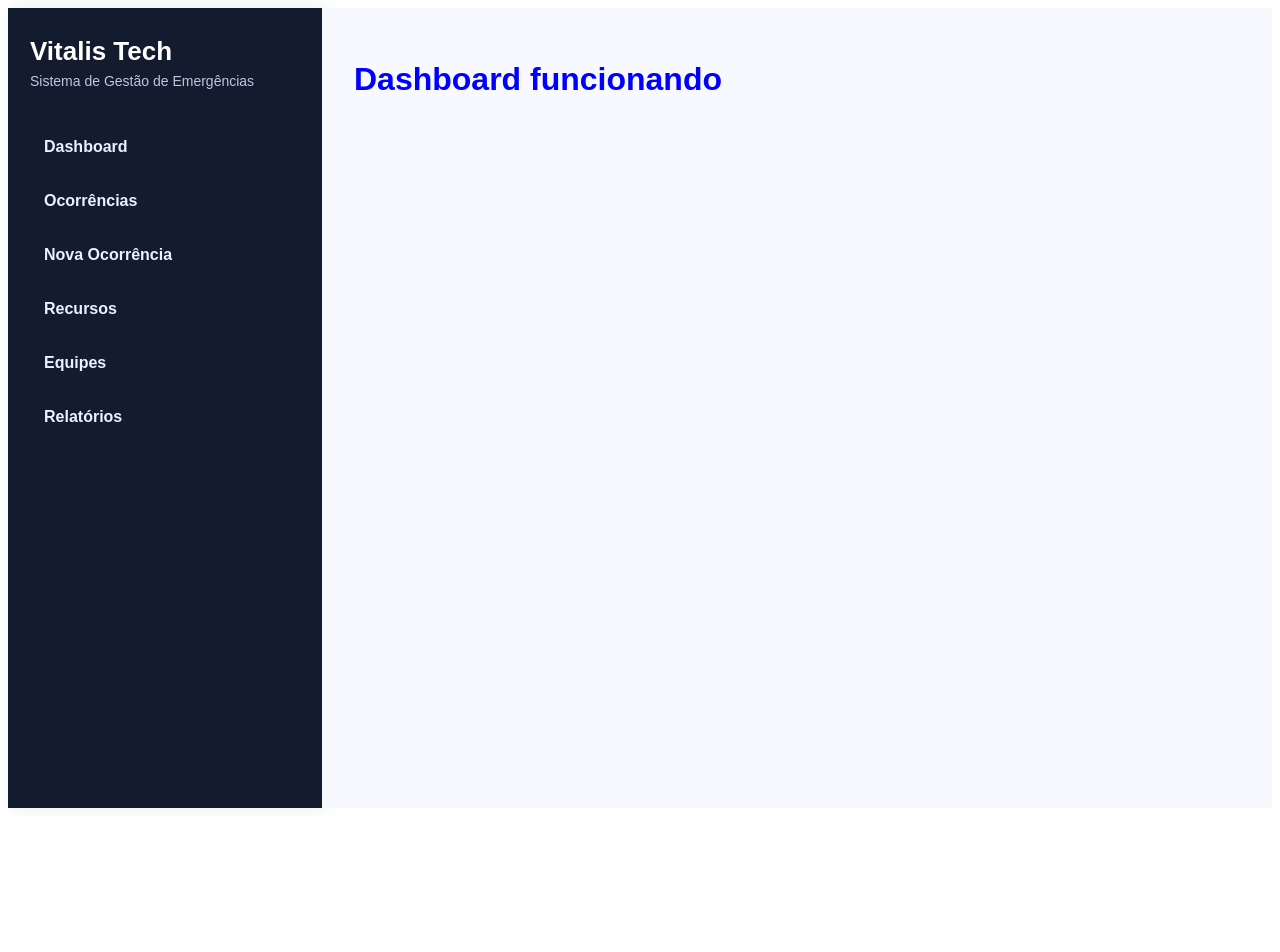
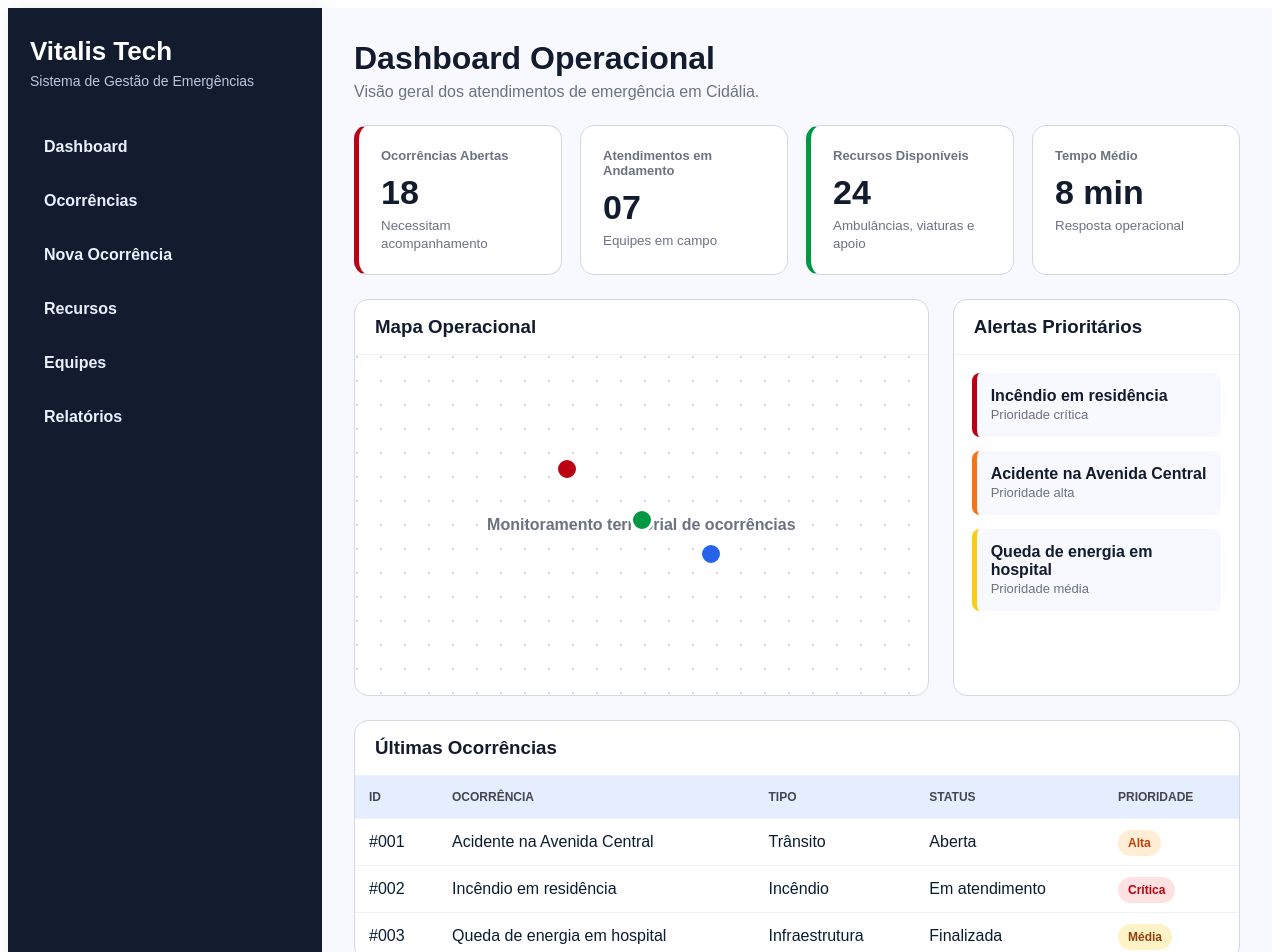
Before and after one commit to matheusaraujo00727/sistema-emergencia-rotas, an Angular app in the folder frontend/: page /dashboard in a window 1280 px wide. Shown: the top 952 px of the page. Before the commit the page ends 816 px from the top, so only its background shows below. Built offline with nearby package versions, Linux system fonts and the light colour scheme.

Commit message:
feat(dashboard): implementa dashboard operacional

```diff
--- a/frontend/src/app/pages/dashboard/dashboard.css
+++ b/frontend/src/app/pages/dashboard/dashboard.css
@@ -0,0 +1,196 @@
+.dashboard {
+  max-width: 1200px;
+}
+
+.page-header {
+  margin-bottom: 24px;
+}
+
+.page-header h2 {
+  margin: 0;
+  font-size: 32px;
+  color: #131b2e;
+}
+
+.page-header p {
+  margin-top: 6px;
+  color: #6b7280;
+}
+
+.kpi-grid {
+  display: grid;
+  grid-template-columns: repeat(4, 1fr);
+  gap: 18px;
+  margin-bottom: 24px;
+}
+
+.kpi-card {
+  background: #ffffff;
+  border: 1px solid #d3d8e0;
+  border-radius: 14px;
+  padding: 22px;
+}
+
+.kpi-card span {
+  display: block;
+  color: #6b7280;
+  font-size: 13px;
+  font-weight: 700;
+}
+
+.kpi-card strong {
+  display: block;
+  font-size: 34px;
+  color: #131b2e;
+  margin: 10px 0 4px;
+}
+
+.kpi-card small {
+  color: #6b7280;
+}
+
+.kpi-card.danger {
+  border-left: 5px solid #bb0112;
+}
+
+.kpi-card.success {
+  border-left: 5px solid #009842;
+}
+
+.content-grid {
+  display: grid;
+  grid-template-columns: 2fr 1fr;
+  gap: 24px;
+  margin-bottom: 24px;
+}
+
+.panel {
+  background: #ffffff;
+  border: 1px solid #d3d8e0;
+  border-radius: 14px;
+  overflow: hidden;
+}
+
+.panel-header {
+  padding: 16px 20px;
+  border-bottom: 1px solid #eef1f5;
+}
+
+.panel-header h3 {
+  margin: 0;
+  color: #131b2e;
+}
+
+.map-placeholder {
+  height: 340px;
+  position: relative;
+  display: grid;
+  place-items: center;
+  background-image: radial-gradient(circle at 2px 2px, #cbd5e1 1px, transparent 0);
+  background-size: 24px 24px;
+  color: #6b7280;
+  font-weight: 700;
+}
+
+.pin {
+  position: absolute;
+  width: 18px;
+  height: 18px;
+  border-radius: 50%;
+  border: 3px solid white;
+}
+
+.pin-red {
+  background: #bb0112;
+  top: 30%;
+  left: 35%;
+}
+
+.pin-blue {
+  background: #2563eb;
+  top: 55%;
+  left: 60%;
+}
+
+.pin-green {
+  background: #009842;
+  top: 45%;
+  left: 48%;
+}
+
+.alert-list {
+  padding: 18px;
+  display: flex;
+  flex-direction: column;
+  gap: 14px;
+}
+
+.alert-card {
+  border-left: 5px solid #999;
+  background: #f8f9ff;
+  padding: 14px;
+  border-radius: 8px;
+}
+
+.alert-card strong {
+  display: block;
+  color: #131b2e;
+}
+
+.alert-card span {
+  font-size: 13px;
+  color: #6b7280;
+}
+
+.critical {
+  border-color: #bb0112;
+}
+
+.high {
+  border-color: #f97316;
+}
+
+.medium {
+  border-color: #facc15;
+}
+
+table {
+  width: 100%;
+  border-collapse: collapse;
+}
+
+th {
+  background: #e5eeff;
+  text-align: left;
+  padding: 14px;
+  font-size: 12px;
+  text-transform: uppercase;
+  color: #45464d;
+}
+
+td {
+  padding: 14px;
+  border-top: 1px solid #eef1f5;
+}
+
+.chip {
+  padding: 6px 10px;
+  border-radius: 999px;
+  font-size: 12px;
+  font-weight: 800;
+}
+
+.chip.critical {
+  background: #fee2e2;
+  color: #bb0112;
+}
+
+.chip.high {
+  background: #ffedd5;
+  color: #c2410c;
+}
+
+.chip.medium {
+  background: #fef3c7;
+  color: #92400e;
+}
--- a/frontend/src/app/pages/dashboard/dashboard.html
+++ b/frontend/src/app/pages/dashboard/dashboard.html
@@ -1,3 +1,116 @@
-<h1 style="color: blue">
-  Dashboard funcionando
-</h1>
+<div class="dashboard">
+  <div class="page-header">
+    <div>
+      <h2>Dashboard Operacional</h2>
+      <p>Visão geral dos atendimentos de emergência em Cidália.</p>
+    </div>
+  </div>
+
+  <section class="kpi-grid">
+    <div class="kpi-card danger">
+      <span>Ocorrências Abertas</span>
+      <strong>18</strong>
+      <small>Necessitam acompanhamento</small>
+    </div>
+
+    <div class="kpi-card">
+      <span>Atendimentos em Andamento</span>
+      <strong>07</strong>
+      <small>Equipes em campo</small>
+    </div>
+
+    <div class="kpi-card success">
+      <span>Recursos Disponíveis</span>
+      <strong>24</strong>
+      <small>Ambulâncias, viaturas e apoio</small>
+    </div>
+
+    <div class="kpi-card">
+      <span>Tempo Médio</span>
+      <strong>8 min</strong>
+      <small>Resposta operacional</small>
+    </div>
+  </section>
+
+  <section class="content-grid">
+    <div class="panel">
+      <div class="panel-header">
+        <h3>Mapa Operacional</h3>
+      </div>
+
+      <div class="map-placeholder">
+        <div class="pin pin-red"></div>
+        <div class="pin pin-blue"></div>
+        <div class="pin pin-green"></div>
+        <p>Monitoramento territorial de ocorrências</p>
+      </div>
+    </div>
+
+    <div class="panel">
+      <div class="panel-header">
+        <h3>Alertas Prioritários</h3>
+      </div>
+
+      <div class="alert-list">
+        <div class="alert-card critical">
+          <strong>Incêndio em residência</strong>
+          <span>Prioridade crítica</span>
+        </div>
+
+        <div class="alert-card high">
+          <strong>Acidente na Avenida Central</strong>
+          <span>Prioridade alta</span>
+        </div>
+
+        <div class="alert-card medium">
+          <strong>Queda de energia em hospital</strong>
+          <span>Prioridade média</span>
+        </div>
+      </div>
+    </div>
+  </section>
+
+  <section class="panel">
+    <div class="panel-header">
+      <h3>Últimas Ocorrências</h3>
+    </div>
+
+    <table>
+      <thead>
+      <tr>
+        <th>ID</th>
+        <th>Ocorrência</th>
+        <th>Tipo</th>
+        <th>Status</th>
+        <th>Prioridade</th>
+      </tr>
+      </thead>
+
+      <tbody>
+      <tr>
+        <td>#001</td>
+        <td>Acidente na Avenida Central</td>
+        <td>Trânsito</td>
+        <td>Aberta</td>
+        <td><span class="chip high">Alta</span></td>
+      </tr>
+
+      <tr>
+        <td>#002</td>
+        <td>Incêndio em residência</td>
+        <td>Incêndio</td>
+        <td>Em atendimento</td>
+        <td><span class="chip critical">Crítica</span></td>
+      </tr>
+
+      <tr>
+        <td>#003</td>
+        <td>Queda de energia em hospital</td>
+        <td>Infraestrutura</td>
+        <td>Finalizada</td>
+        <td><span class="chip medium">Média</span></td>
+      </tr>
+      </tbody>
+    </table>
+  </section>
+</div>
--- a/frontend/src/app/pages/dashboard/dashboard.ts
+++ b/frontend/src/app/pages/dashboard/dashboard.ts
@@ -2,6 +2,8 @@ import { Component } from '@angular/core';
 
 @Component({
   selector: 'app-dashboard',
-  template: '<h1 style="color: blue">Dashboard funcionando</h1>',
+  imports: [],
+  templateUrl: './dashboard.html',
+  styleUrl: './dashboard.css',
 })
 export class Dashboard {}
```
